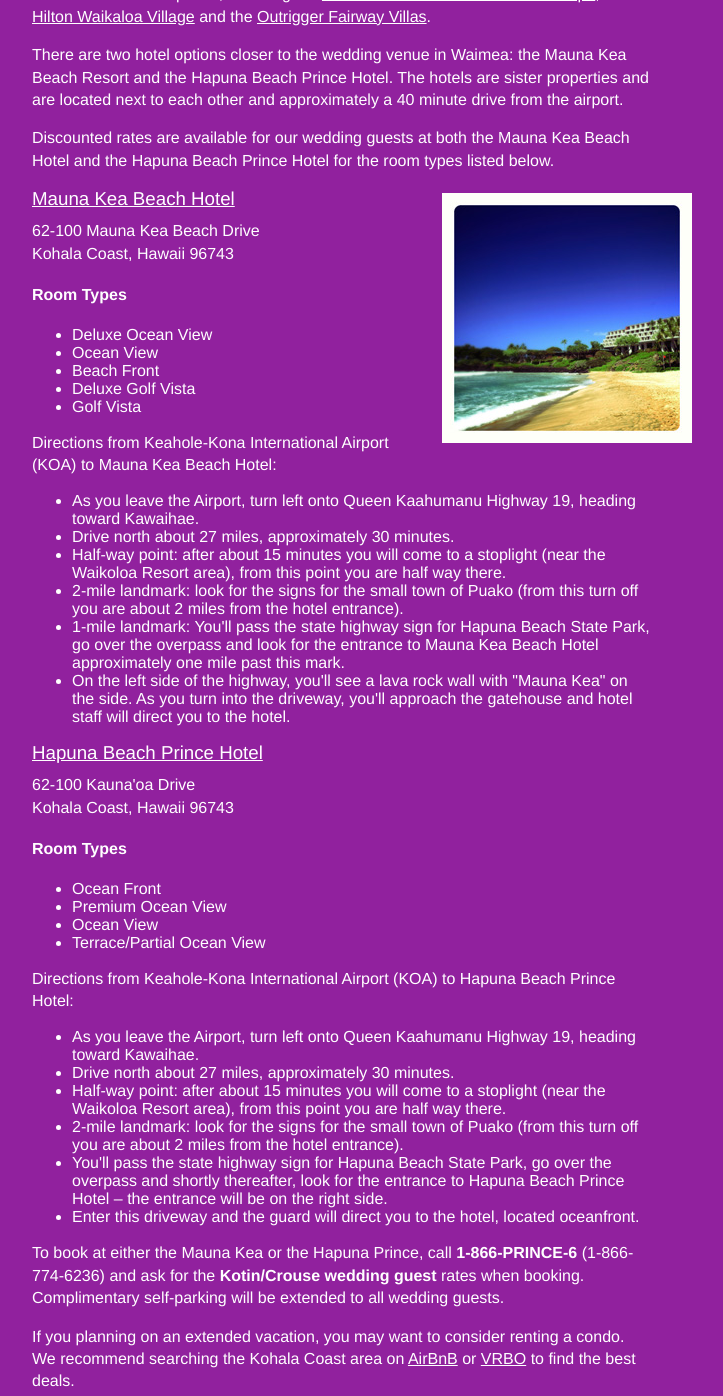
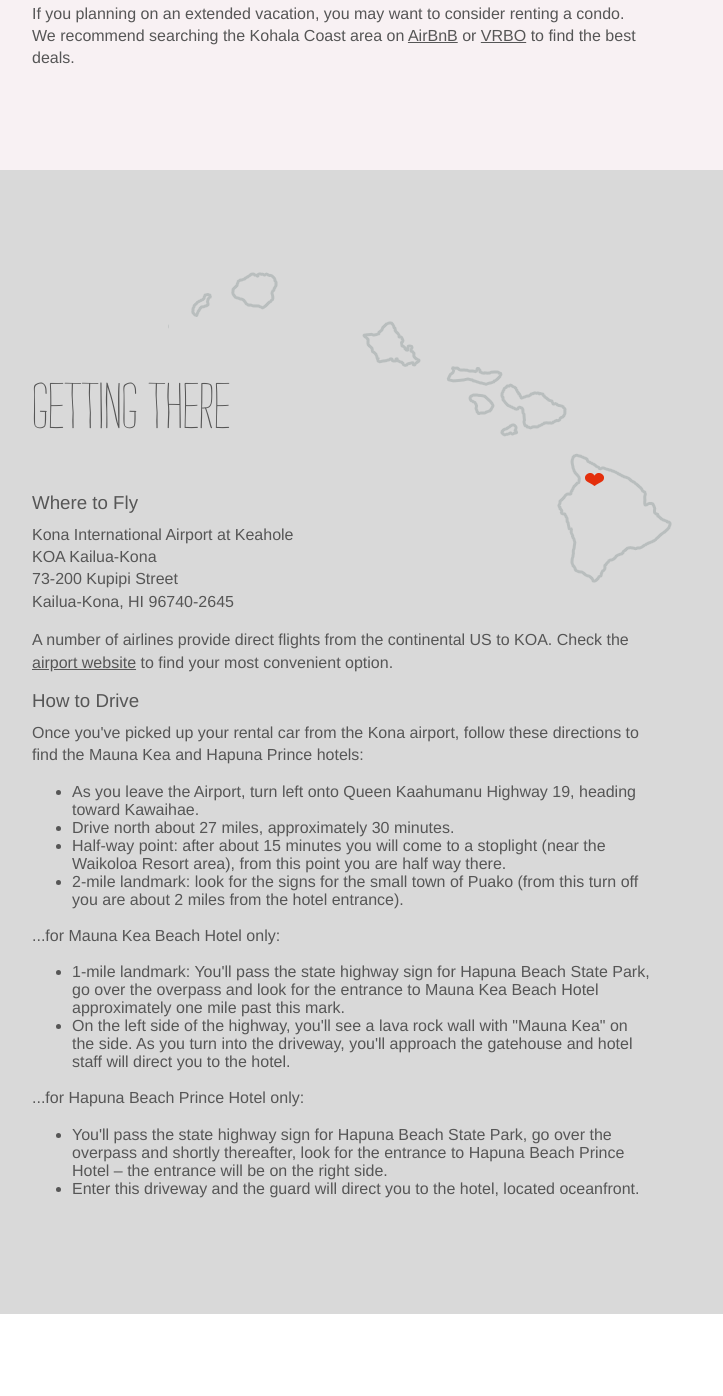
Before and after one commit to kylecrouse/klizgetsmarried, a website: page app/index.html in a window 1280 px wide. Shown: the part 3214-4610 px from the top of the page, without its empty margins (298-1021 px from the left). After the commit the page ends 4528 px from the top, so only its background shows below. Drawn offline with Linux system fonts and the light colour scheme; a small style sheet from the web is missing.

Commit message:
updating styling of getting there and accommodations to better arrange copy

```diff
--- a/app/index.html
+++ b/app/index.html
@@ -30,29 +30,17 @@
         </p>
       </div>
     </section>
-    <section class="getting-there">
-      <div>
-        <h2>Getting There</h2>
-        <h3>Airport Info</h3>
-        <p>Kona International Airport at Keahole<br>
-          KOA Kailua-Kona<br>
-          73-200 Kupipi Street<br>
-          Kailua-Kona, HI 96740-2645<br>
-          <a href="http://hawaii.gov/koa/airport-information/airlines-at-koa" target="_blank">Airlines servicing KOA</a>
-        </p>
-      </div>
-    </section>
-      <section class="accommodations">
+    <section class="accommodations">
       <div>
         <h2>Accommodations</h2>
         <p>We recommend looking at accommodations in the Kohala Coast area—from Waikaloa to Hawi. In Waikaloa, which is a bit farther from the wedding venue, there are a number of accommodation options, including the <a href="http://www.marriott.com/hotels/travel/koamc-waikoloa-beach-marriott-resort-and-spa/" target="_blank">Waikoloa Beach Marriott Resort &amp; Spa</a>, the <a href="http://www.hiltonwaikoloavillage.com" target="_blank">Hilton Waikaloa Village</a> and the <a href="http://outriggerfairwayvillascondo.com" target="_blank">Outrigger Fairway Villas</a>.</p>
-        <p>There are two hotel options closer to the wedding venue in Waimea: the Mauna Kea Beach Resort and the Hapuna Beach Prince Hotel. The hotels are sister properties and are located next to each other and approximately a 40 minute drive from the airport.</p>
+        <p>There are two hotel options closer to the wedding venue in Waimea: the <a href="http://www.princeresortshawaii.com/mauna-kea-beach-hotel/" target="_blank">Mauna Kea Beach Resort</a> and the <a href="http://www.princeresortshawaii.com/hapuna-beach-prince-hotel/" target="_blank">Hapuna Beach Prince Hotel</a>. The hotels are sister properties—located next to each other—and are approximately 40 minutes from the airport.</p>
         <p>Discounted rates are available for our wedding guests at both the Mauna Kea Beach Hotel and the Hapuna Beach Prince Hotel for the room types listed below.</p>
-        <img src="images/mauna-kea-beach-hotel.jpg" style="float: right; margin: 5px -40px 40px 40px;">
-        <h3><a href="http://www.princeresortshawaii.com/mauna-kea-beach-hotel/" target="_blank">Mauna Kea Beach Hotel</a></h3>
-        <p>62-100 Mauna Kea Beach Drive<br>
+        <img src="images/mauna-kea-beach-hotel.jpg" style="float: right; margin: 0 -60px 40px 40px;">
+        <p><b>Mauna Kea Beach Hotel</b><br>
+          62-100 Mauna Kea Beach Drive<br>
           Kohala Coast, Hawaii 96743</p>
-        <h4>Room Types</h4>
+        <p>Room types:</p>
         <ul>
           <li>Deluxe Ocean View</li>
           <li>Ocean View</li>
@@ -60,36 +48,48 @@
           <li>Deluxe Golf Vista</li>
           <li>Golf Vista</li>
         </ul>
-        <p>Directions from Keahole-Kona International Airport (KOA) to Mauna Kea Beach Hotel:</p>
-        <ul>
-          <li>As you leave the Airport, turn left onto Queen Kaahumanu Highway 19, heading toward Kawaihae.</li>
-          <li>Drive north about 27 miles, approximately 30 minutes.</li>
-          <li>Half-way point: after about 15 minutes you will come to a stoplight (near the Waikoloa Resort area), from this point you are half way there.</li>
-          <li>2-mile landmark: look for the signs for the small town of Puako (from this turn off you are about 2 miles from the hotel entrance).</li>
-          <li>1-mile landmark: You'll pass the state highway sign for Hapuna Beach State Park, go over the overpass and look for the entrance to Mauna Kea Beach Hotel approximately one mile past this mark.</li>
-          <li>On the left side of the highway, you'll see a lava rock wall with "Mauna Kea" on the side. As you turn into the driveway, you'll approach the gatehouse and hotel staff will direct you to the hotel.</li>
-        </ul>
-        <h3><a href="http://www.princeresortshawaii.com/hapuna-beach-prince-hotel/" target="_blank">Hapuna Beach Prince Hotel</a></h3>
-        <p>62-100 Kauna'oa Drive<br>
+        <p><b>Hapuna Beach Prince Hotel</b><br>
+          62-100 Kauna'oa Drive<br>
           Kohala Coast, Hawaii 96743</p>
-        <h4>Room Types</h4>
+        <p>Room types:</p>
         <ul>
           <li>Ocean Front</li>
           <li>Premium Ocean View</li>
           <li>Ocean View</li>
           <li>Terrace/Partial Ocean View</li>
         </ul>
-        <p>Directions from Keahole-Kona International Airport (KOA) to Hapuna Beach Prince Hotel:</p>
+        <p>To book at either the Mauna Kea or the Hapuna Prince, call <strong>1-866-PRINCE-6</strong> (1-866-774-6236) and ask for the <strong>Kotin/Crouse wedding guest</strong> rates when booking. Complimentary self-parking will be extended to all wedding guests.</p>
+        <p>If you planning on an extended vacation, you may want to consider renting a condo. We recommend searching the Kohala Coast area on <a href="https://www.airbnb.com/s/Kohala--Hawaii?checkin=04%2F27%2F2014&amp;checkout=05%2F04%2F2014&amp;guests=4&amp;room_types%5B%5D=Entire+home%2Fapt&amp;sw_lat=19.89512400773222&amp;sw_lng=-155.95766299798618&amp;ne_lat=20.272676402535964&amp;ne_lng=-155.60404056146274&amp;search_by_map=true" target="_blank">AirBnB</a> or <a href="http://www.vrbo.com/vacation-rentals/usa/hawaii/big-island/kohala-coast?bedrooms=2&amp;sleeps=4-plus&amp;from-date=2014-04-27&tamp;o-date=2014-05-04" target="_blank">VRBO</a> to find the best deals.</p>
+      </div>
+    </section>
+    <section class="getting-there">
+      <div>
+        <h2>Getting There</h2>
+        <h3>Where to Fly</h3>
+        <p>Kona International Airport at Keahole<br>
+          KOA Kailua-Kona<br>
+          73-200 Kupipi Street<br>
+          Kailua-Kona, HI 96740-2645
+        </p>
+        <p>A number of airlines provide direct flights from the continental US to KOA. Check the <a href="http://hawaii.gov/koa/airport-information/airlines-at-koa" target="_blank">airport website</a> to find your most convenient option.</p>
+        <h3>How to Drive</h3>
+        <p>Once you've picked up your rental car from the Kona airport, follow these directions to find the Mauna Kea and Hapuna Prince hotels:</p>
         <ul>
           <li>As you leave the Airport, turn left onto Queen Kaahumanu Highway 19, heading toward Kawaihae.</li>
           <li>Drive north about 27 miles, approximately 30 minutes.</li>
           <li>Half-way point: after about 15 minutes you will come to a stoplight (near the Waikoloa Resort area), from this point you are half way there.</li>
           <li>2-mile landmark: look for the signs for the small town of Puako (from this turn off you are about 2 miles from the hotel entrance).</li>
+        </ul>
+        <p>...for Mauna Kea Beach Hotel only:</p>
+        <ul>
+          <li>1-mile landmark: You'll pass the state highway sign for Hapuna Beach State Park, go over the overpass and look for the entrance to Mauna Kea Beach Hotel approximately one mile past this mark.</li>
+          <li>On the left side of the highway, you'll see a lava rock wall with "Mauna Kea" on the side. As you turn into the driveway, you'll approach the gatehouse and hotel staff will direct you to the hotel.</li>
+        </ul>
+        <p>...for Hapuna Beach Prince Hotel only:</p>
+        <ul>
           <li>You'll pass the state highway sign for Hapuna Beach State Park, go over the overpass and shortly thereafter, look for the entrance to Hapuna Beach Prince Hotel – the entrance will be on the right side.</li>
           <li>Enter this driveway and the guard will direct you to the hotel, located oceanfront.</li>
         </ul>
-        <p>To book at either the Mauna Kea or the Hapuna Prince, call <strong>1-866-PRINCE-6</strong> (1-866-774-6236) and ask for the <strong>Kotin/Crouse wedding guest</strong> rates when booking. Complimentary self-parking will be extended to all wedding guests.</p>
-        <p>If you planning on an extended vacation, you may want to consider renting a condo. We recommend searching the Kohala Coast area on <a href="https://www.airbnb.com/s/Kohala--Hawaii?checkin=04%2F27%2F2014&amp;checkout=05%2F04%2F2014&amp;guests=4&amp;room_types%5B%5D=Entire+home%2Fapt&amp;sw_lat=19.89512400773222&amp;sw_lng=-155.95766299798618&amp;ne_lat=20.272676402535964&amp;ne_lng=-155.60404056146274&amp;search_by_map=true" target="_blank">AirBnB</a> or <a href="http://www.vrbo.com/vacation-rentals/usa/hawaii/big-island/kohala-coast?bedrooms=2&amp;sleeps=4-plus&amp;from-date=2014-04-27&tamp;o-date=2014-05-04" target="_blank">VRBO</a> to find the best deals.</p>
       </div>
     </section>
   </body>
--- a/app/styles/main.css
+++ b/app/styles/main.css
@@ -122,18 +122,13 @@ a:active {
 }
 
 .getting-there {
-  background-color: rgb(248, 241, 243);
+  background-color: #d9d9d9;
   padding: 40px 20px;
 }
 
 .accommodations {
-  background-color: #91219E;
-  color: #fff;
+  background-color: rgb(248, 241, 243);
   padding: 40px 20px;
-}
-.accommodations a:hover,
-.accommodations a:active {
-  color: rgb(176, 174, 178);
 }
 
 @media (min-width: 480px) {
@@ -183,8 +178,8 @@ a:active {
     margin-bottom: 50px;
   }
   .getting-there {
-    background: rgb(248, 241, 243) url("../images/hawaii.png") no-repeat 60% 40%;
-    padding: 220px 0;
+    background: #d9d9d9 url("../images/hawaii.png") no-repeat 60% 10%;
+    padding: 200px 0 100px;
   }
   .accommodations {
     padding: 100px 0;
```
